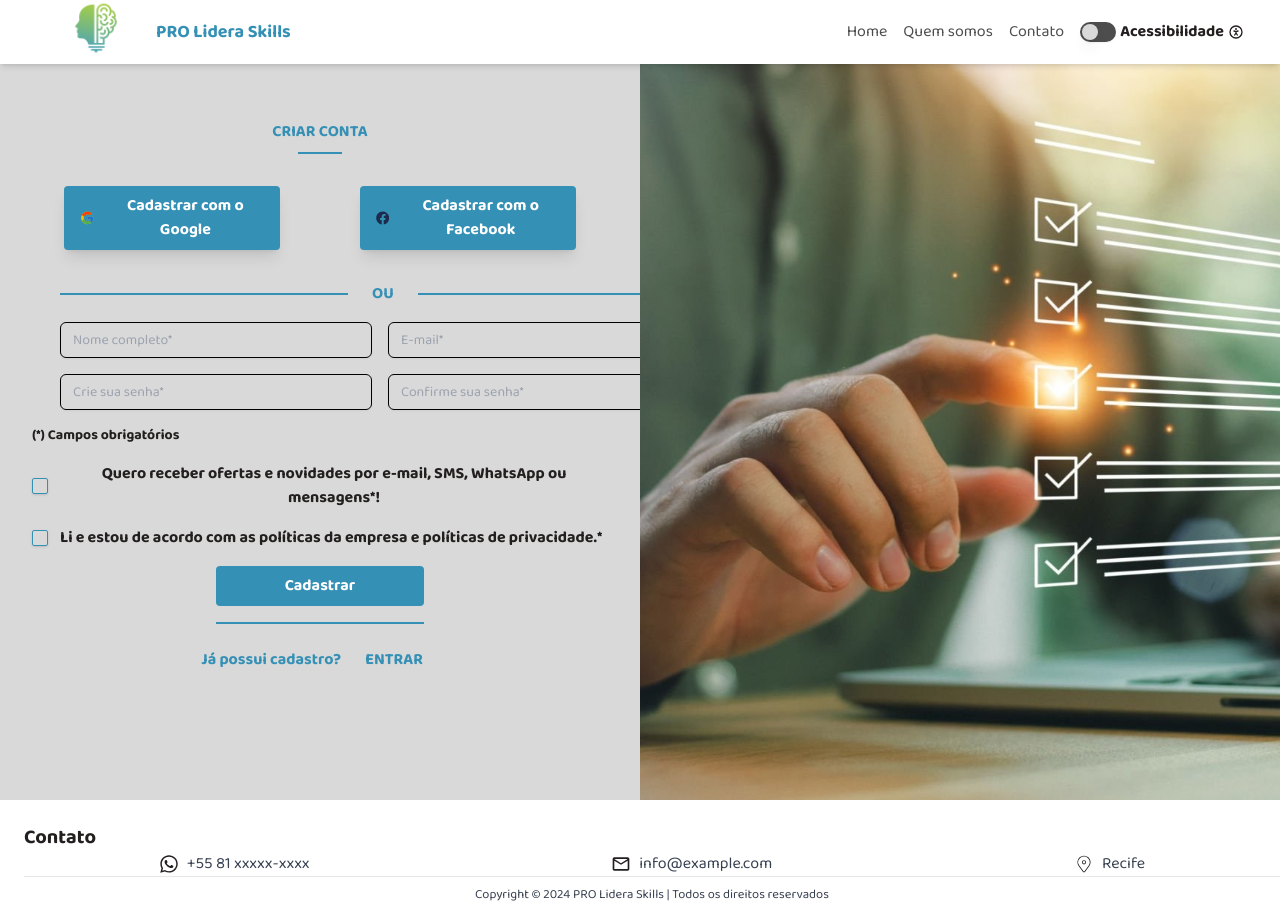
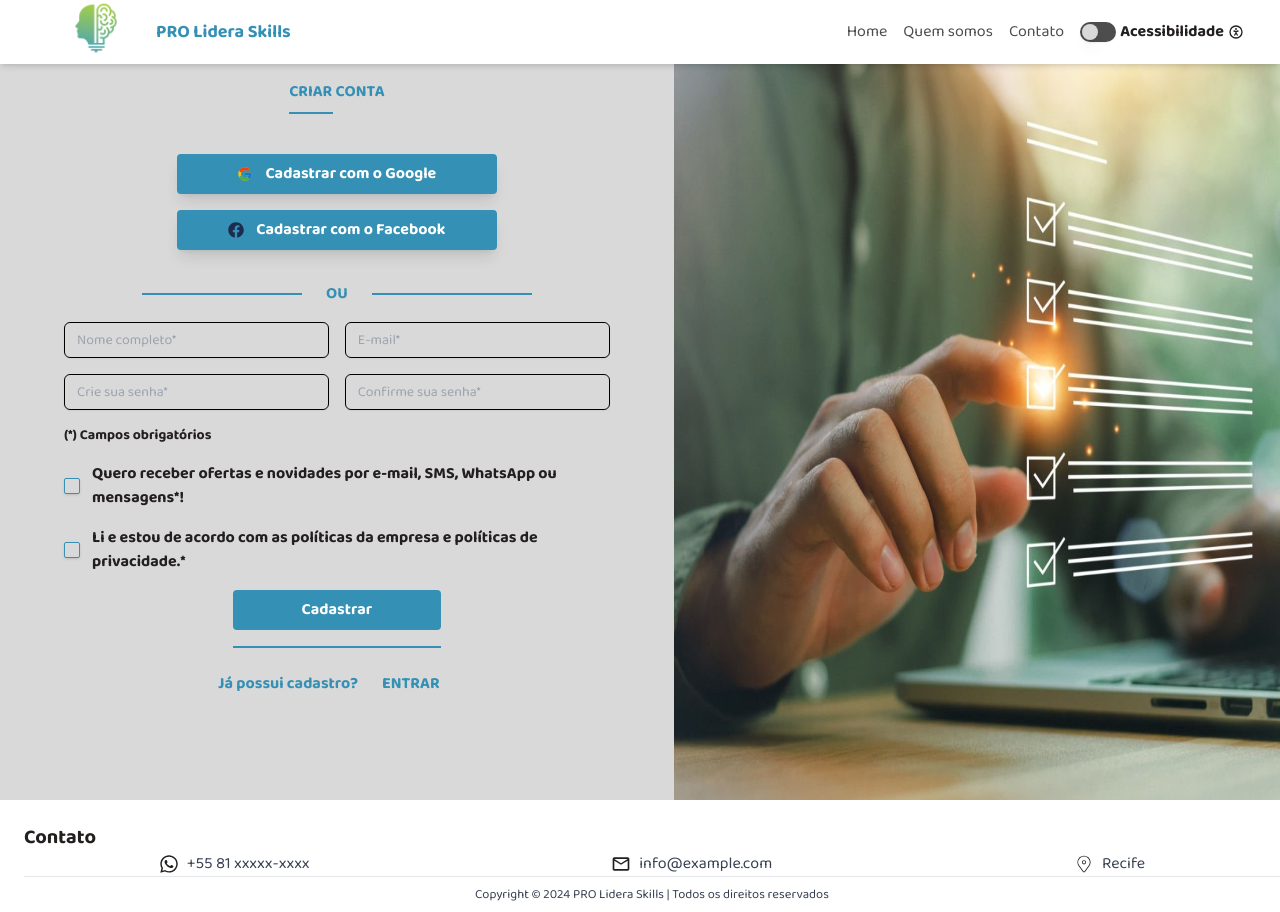
Before and after one commit to softexrecifepe/PI-PRO-LIDERA-TURMA-07-EQUIPE-02, a Next.js app: page /cadastro in a window 1280 px wide. Built offline with nearby package versions, Linux system fonts and the light colour scheme.

Commit message:
refactor: refatorando página de cadastro e aplicando responsividade.

```diff
--- a/src/app/cadastro/page.tsx
+++ b/src/app/cadastro/page.tsx
@@ -18,15 +18,17 @@ export default function Cadastro() {
   };
 
   return (
-    <div className="flex flex-col md:flex-row min-h-screen">
-      <section className="w-full md:w-[50vw] p-4 md:p-8 mt-14">
-        <form onSubmit={handleSubmit} className="space-y-8">
-          <div className="text-center my-8">
+    <div className="flex min-h-screen">
+      <section className="w-full md:w-[50vw] p-4 md:p-8 flex flex-col items-center justify-center mx-8">
+        <form onSubmit={handleSubmit} className="w-full">
+          <div className="flex flex-col items-center justify-center">
             <div>
-              <h1 className="font-bold text-primary">CRIAR CONTA</h1>
-              <Separator className="border border-primary w-11 mx-auto my-2" />
+              <h1 className="font-bold text-primary text-center">
+                CRIAR CONTA
+              </h1>
+              <Separator className="border border-primary w-11 my-2" />
             </div>
-            <div className="flex flex-col md:flex-row gap-20 justify-center m-8">
+            <div className="flex flex-col md:flex-col gap-4 justify-center m-8 xl:flex-row xl:w-2/3">
               <CustomButton
                 className="w-80 flex items-center justify-center gap-x-3 shadow-lg"
                 onClick={() => {}}
@@ -42,13 +44,13 @@ export default function Cadastro() {
               </CustomButton>
             </div>
 
-            <div className="flex items-center gap-6 mb-4">
-              <Separator className="flex items-center border border-primary w-72 ml-7" />
+            <div className="flex items-center justify-center gap-6 mb-4 w-40 xl:w-[17rem]">
+              <Separator className="border border-primary" />
               <span className="font-bold text-primary">OU</span>
-              <Separator className="flex items-center border border-primary w-72" />
+              <Separator className="border border-primary" />
             </div>
 
-            <div className="grid grid-cols-1 md:grid-cols-2 gap-4 mb-4 w-[40rem] ml-7">
+            <div className="grid grid-cols-1 md:grid-cols-2 gap-4 mb-4 w-full xl:w-2/3">
               <Input
                 type="text"
                 placeholder="Nome completo*"
@@ -112,14 +114,9 @@ export default function Cadastro() {
           </div>
         </form>
       </section>
-      <section className="w-full md:w-[50vw] relative">
-        <Image
-          src={image.src}
-          alt="imagem login"
-          layout="fill"
-          objectFit="cover"
-        />
-      </section>
+      <div className="hidden md:flex w-1/2 relative">
+        <Image src={image.src} alt="imagem login" fill />
+      </div>
     </div>
   );
 }
```
